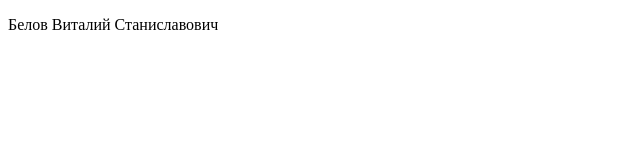
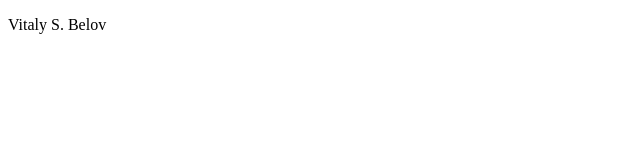
Before and after one commit to vytalybelov/nginx, a plain HTML site: page public/index.html in a window 1280 px wide. Shown: the whole page, without its empty margins (0-640 px from the left). Drawn offline with Linux system fonts and the light colour scheme.

Commit message:
index.html name changed

```diff
--- a/public/index.html
+++ b/public/index.html
@@ -4,9 +4,9 @@
     <meta charset="UTF-8">
     <meta http-equiv="X-UA-Compatible" content="IE=edge">
     <meta name="viewport" content="width=device-width, initial-scale=1.0">
-    <title>В.С.Белов</title>
+    <title>Vitaly S. Belov</title>
 </head>
 <body>
-    <p>Белов Виталий Станиславович</p>
+    <p>Vitaly S. Belov</p>
 </body>
 </html>
```
Also changed, not shown: 1 other file.
